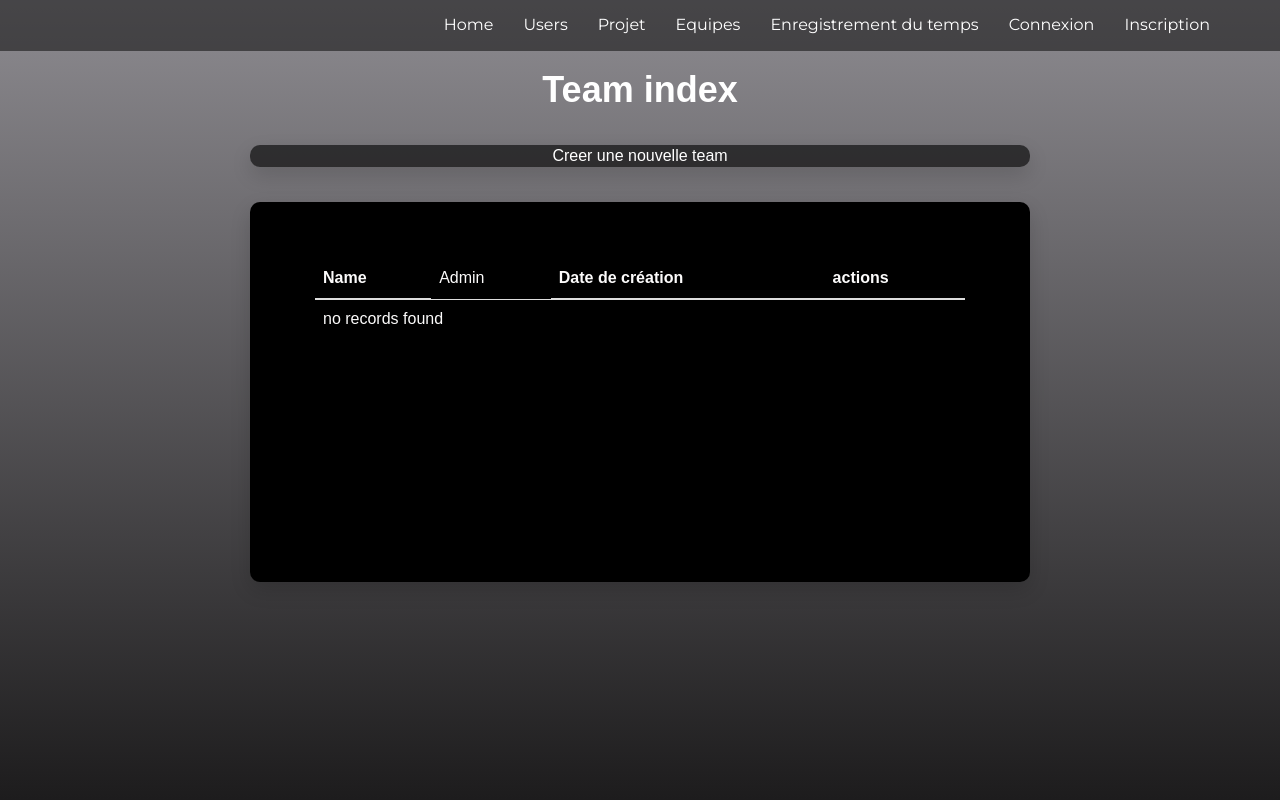
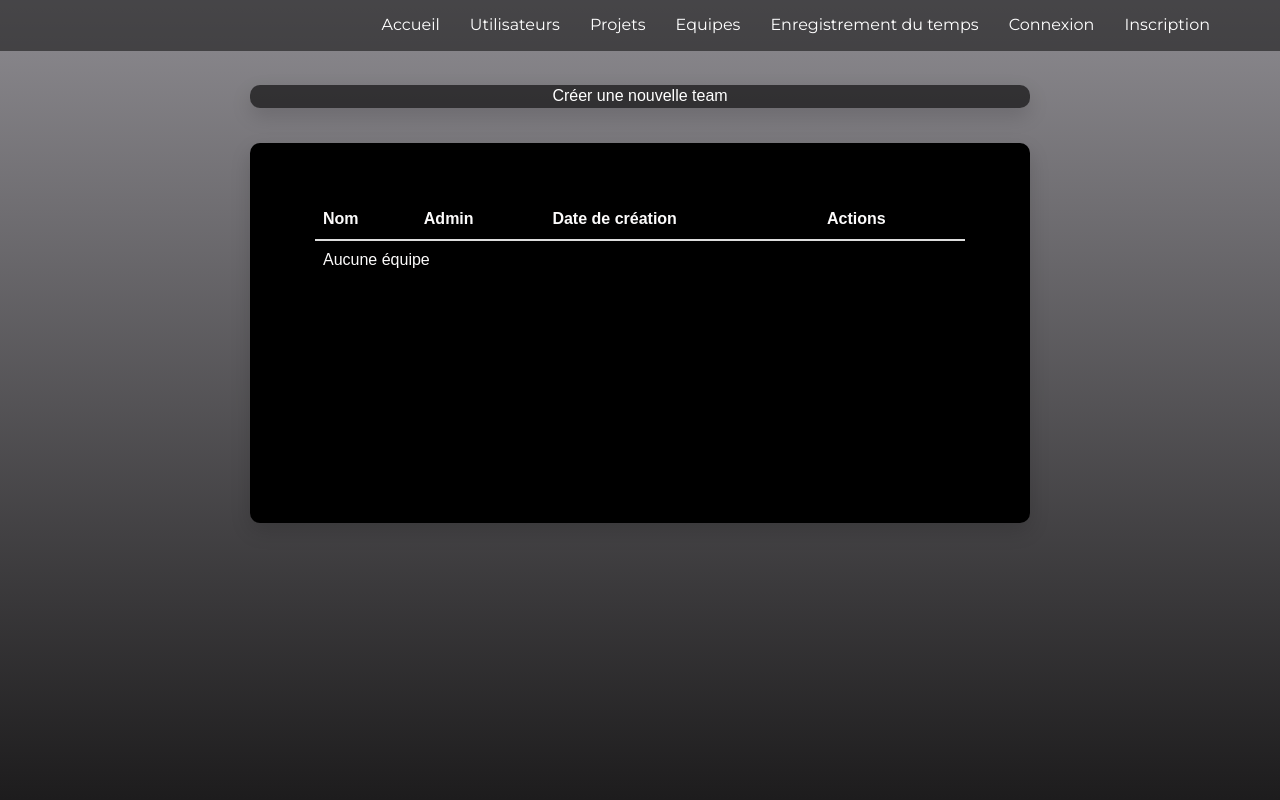
Before and after one commit to MagTKT/ipssi-timer-go, a Symfony app: template templates/team/index.html.twig in a window 1280 px wide. Run offline with Twig, Linux system fonts and the light colour scheme; the template is opened without the code that fills it, so the values that code supplies are empty; some libraries are stand-ins or nearby versions.

Commit message:
màj des texts et redirection vers detail à partir des éditions

```diff
--- a/templates/base.html.twig
+++ b/templates/base.html.twig
@@ -38,9 +38,9 @@
               </div>
               <div class="navbar-collapse collapse">
                   <ul class="nav navbar-nav navbar-right">
-                  <li class="nav-item"><a href="{{ path('home') }}">Home</a></li>
-                  <li class="nav-item"><a class="nav-link js-scroll-trigger" href="{{ path('user_index') }}">Users</a></li>
-                  <li class="nav-item"><a class="nav-link js-scroll-trigger" href="{{ path('project_index') }}">Projet</a></li>
+                  <li class="nav-item"><a href="{{ path('home') }}">Accueil</a></li>
+                  <li class="nav-item"><a class="nav-link js-scroll-trigger" href="{{ path('user_index') }}">Utilisateurs</a></li>
+                  <li class="nav-item"><a class="nav-link js-scroll-trigger" href="{{ path('project_index') }}">Projets</a></li>
                   <li class="nav-item"><a class="nav-link js-scroll-trigger" href="{{ path('team_index') }}">Equipes</a></li>
                   <li class="nav-item"><a class="nav-link js-scroll-trigger" href="#">Enregistrement du temps</a></li>
                   {% if app.user %}
--- a/templates/project/_delete_form.html.twig
+++ b/templates/project/_delete_form.html.twig
@@ -1,5 +1,5 @@
 <form method="post" action="{{ path('project_delete', {'id': project.id}) }}" onsubmit="return confirm('Are you sure you want to delete this item?');">
     <input type="hidden" name="_method" value="DELETE">
     <input type="hidden" name="_token" value="{{ csrf_token('delete' ~ project.id) }}">
-    <button class="btn btn-info">Delete</button>
+    <button class="btn btn-info">Supprimer</button>
 </form>
--- a/templates/project/index.html.twig
+++ b/templates/project/index.html.twig
@@ -6,9 +6,8 @@
 
     <div class="page-wrapper bg-gra-01 p-t-180 p-b-100 font-poppins">
         <div class="contain-block">
-            <h1>Listes des Projets</h1>
             <div class="wrapper wrapper--w780">
-                <div class='url card-3bis'><a href="{{ path('project_new') }}">Creer un nouveau projet</a></div>
+                <div class='url card-3bis'><a href="{{ path('project_new') }}">Créer un nouveau projet</a></div>
                 <div class="card card-3">
                     <div class="card-body">
                         <table class="table">
@@ -31,7 +30,7 @@
                                 </tr>
                             {% else %}
                                 <tr>
-                                    <td colspan="3">no records found</td>
+                                    <td colspan="3">Aucun projet</td>
                                 </tr>
                             {% endfor %}
                             </tbody>
--- a/templates/project/show.html.twig
+++ b/templates/project/show.html.twig
@@ -14,10 +14,6 @@
                         <table class="table">
                             <tbody>
                                 <tr>
-                                    <th>Id</th>
-                                    <td>{{ project.id }}</td>
-                                </tr>
-                                <tr>
                                     <th>Nom du projet</th>
                                     <td>{{ project.nameProject }}</td>
                                 </tr>
@@ -26,7 +22,7 @@
                     </div>
                 </div>
                 <div class='button'>
-                    <button class='btn btn-info'><a href="{{ path('project_edit', {'id': project.id}) }}">edit</a></button>
+                    <button class='btn btn-info'><a href="{{ path('project_edit', {'id': project.id}) }}">Modifier</a></button>
                     {{ include('project/_delete_form.html.twig') }}
                 </div>
             </div>
--- a/templates/team/_delete_form.html.twig
+++ b/templates/team/_delete_form.html.twig
@@ -1,5 +1,5 @@
 <form method="post" action="{{ path('team_delete', {'id': team.id}) }}" onsubmit="return confirm('Are you sure you want to delete this item?');">
     <input type="hidden" name="_method" value="DELETE">
     <input type="hidden" name="_token" value="{{ csrf_token('delete' ~ team.id) }}">
-    <button class="btn btn-info">Delete</button>
+    <button class="btn btn-info">Supprimer</button>
 </form>
--- a/templates/team/edit.html.twig
+++ b/templates/team/edit.html.twig
@@ -6,9 +6,8 @@
 
     <div class="page-wrapper bg-gra-01 p-t-180 p-b-100 font-poppins">
         <div class='contain-block'>
-            <h1>Editer une Team</h1>
-            <div class='url card-3bis'><a href="{{ path('team_index') }}">liste des projets</a></div>
-                {{ include('team/_form.html.twig', {'button_label': 'Update'}) }}
+            <div class='url card-3bis'><a href="{{ path('user_show', {'id': team.id}) }}">Profil team</a></div>
+            {{ include('team/_form.html.twig', {'button_label': 'Update'}) }}
         </div>
     </div>
 
--- a/templates/team/index.html.twig
+++ b/templates/team/index.html.twig
@@ -5,18 +5,17 @@
 {% block body %}
     <div class="page-wrapper bg-gra-01 p-t-180 p-b-100 font-poppins">
         <div class="contain-block">
-        <h1>Team index</h1>
         <div class="wrapper wrapper--w780">
-            <div class='url card-3bis'><a href="{{ path('team_new') }}">Creer une nouvelle team</a></div>
+            <div class='url card-3bis'><a href="{{ path('team_new') }}">Créer une nouvelle team</a></div>
             <div class="card card-3">
                 <div class="card-body">
                     <table class="table">
                         <thead>
                             <tr>
-                                <th>Name</th>
-                                <td>Admin</td>
+                                <th>Nom</th>
+                                <th>Admin</th>
                                 <th>Date de création</th>
-                                <th>actions</th>
+                                <th>Actions</th>
                             </tr>
                         </thead>
                         <tbody>
@@ -32,7 +31,7 @@
                                 </tr>
                             {% else %}
                                 <tr>
-                                    <td colspan="3">no records found</td>
+                                    <td colspan="3">Aucune équipe</td>
                                 </tr>
                             {% endfor %}
                         </tbody>
--- a/templates/team/show.html.twig
+++ b/templates/team/show.html.twig
@@ -6,7 +6,6 @@
 
     <div class="page-wrapper bg-gra-01 p-t-180 p-b-100 font-poppins">
         <div class="contain-block">
-            <h1>Team</h1>
             <div class="wrapper wrapper--w780">
                 <div class='url card-3bis'><a href="{{ path('team_index') }}">Retour à la liste</a></div>
                     <div class="card card-3">
@@ -26,7 +25,7 @@
                         </div>
                     </div>
                 <div class='button'>
-                    <button class='btn btn-info'><a href="{{ path('team_edit', {'id': team.id}) }}">editer</a></button>
+                    <button class='btn btn-info'><a href="{{ path('team_edit', {'id': team.id}) }}">Editer</a></button>
                     {{ include('team/_delete_form.html.twig') }}
                 </div>
             </div>
--- a/templates/user/_delete_form.html.twig
+++ b/templates/user/_delete_form.html.twig
@@ -2,5 +2,5 @@
 <form method="post" action="{{ path('user_delete', {'id': user.id}) }}" onsubmit="return confirm('Are you sure you want to delete this item?');">
     <input type="hidden" name="_method" value="DELETE">
     <input type="hidden" name="_token" value="{{ csrf_token('delete' ~ user.id) }}">
-    <button class="btn btn-info">Delete</button>
+    <button class="btn btn-info">Supprimer</button>
 </form>
--- a/templates/user/edit.html.twig
+++ b/templates/user/edit.html.twig
@@ -6,9 +6,8 @@
 
     <div class="page-wrapper bg-gra-01 p-t-180 p-b-100 font-poppins">
         <div class='contain-block'>
-            <h1>Edit User</h1>
-            <div class='url card-3bis'><a href="{{ path('user_index') }}">back to list</a></div>
-                {{ include('user/_form.html.twig', {'button_label': 'Update'}) }}
+            <div class='url card-3bis'><a href="{{ path('user_show', {'id': user.id}) }}">Profil utilisateur</a></div>
+            {{ include('user/_form.html.twig', {'button_label': 'Update'}) }}
         </div>
     </div>
 
--- a/templates/user/show.html.twig
+++ b/templates/user/show.html.twig
@@ -42,7 +42,7 @@
                         </div>
                     </div>
                 <div class='button'>
-                    <button class='btn btn-info'><a href="{{ path('user_edit', {'id': user.id}) }}">edit</a></button>
+                    <button class='btn btn-info'><a href="{{ path('user_edit', {'id': user.id}) }}">Modifier</a></button>
                     {{ include('user/_delete_form.html.twig') }}
                 </div>
             </div>
```
Also changed, not shown: templates/user/index.html.twig (+3 -4 lines).
